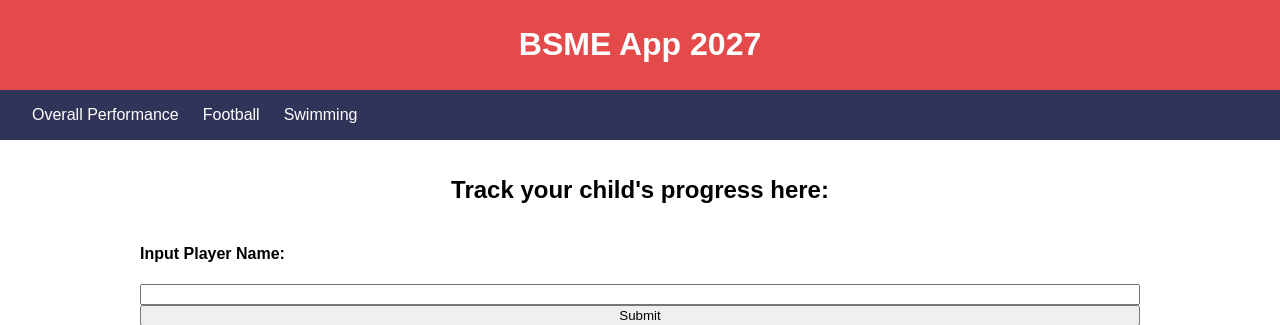
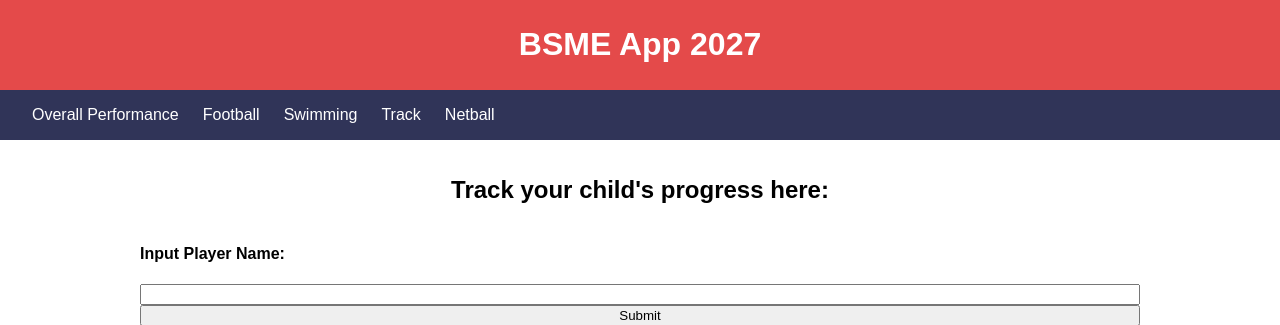
Before and after one commit to duckquypuf/bsmeapp, a Flask app: page / in a window 1280 px wide. Shown: the top 325 px of the page. Run offline with Flask 3, Linux system fonts and the light colour scheme.

Commit message:
Adding to Menu Bar

```diff
--- a/templates/index.html
+++ b/templates/index.html
@@ -14,6 +14,8 @@
       <a href="#overall-section">Overall Performance</a>
       <a href="#football-section">Football</a>
       <a href="#swimming-section">Swimming</a>
+      <a href="#track-section">Track</a>
+      <a href="#netball-section">Netball</a>
     </div>
   </nav>
 
```
